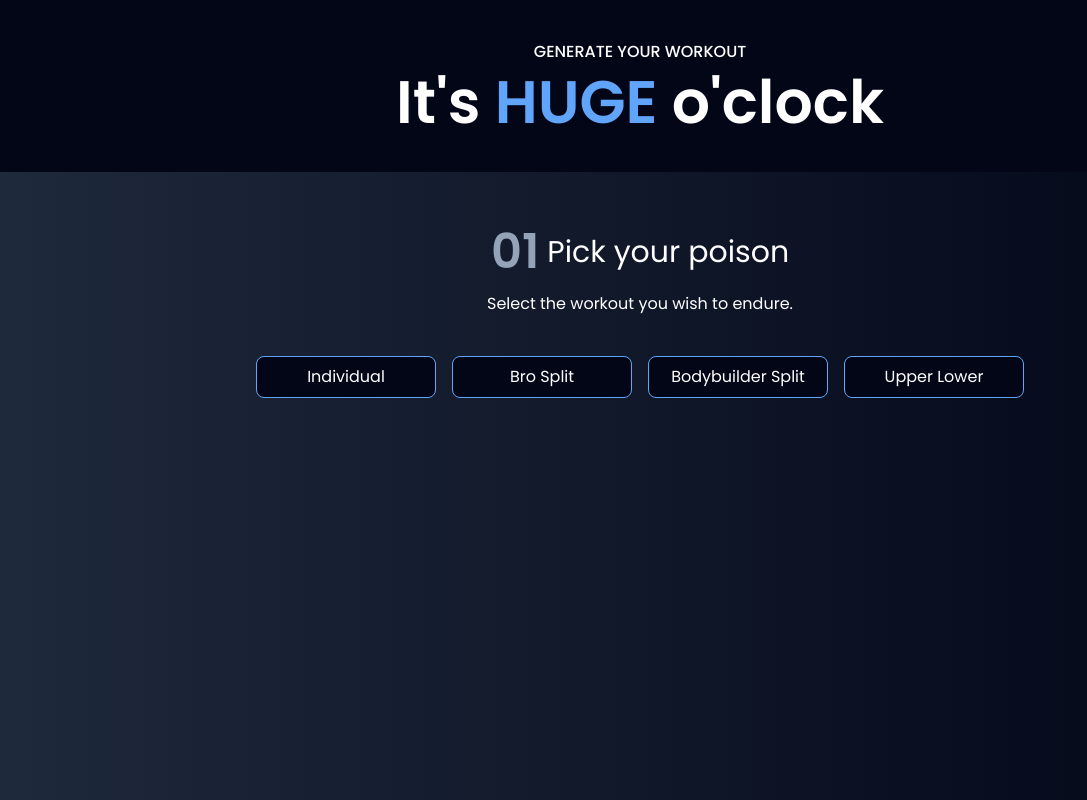
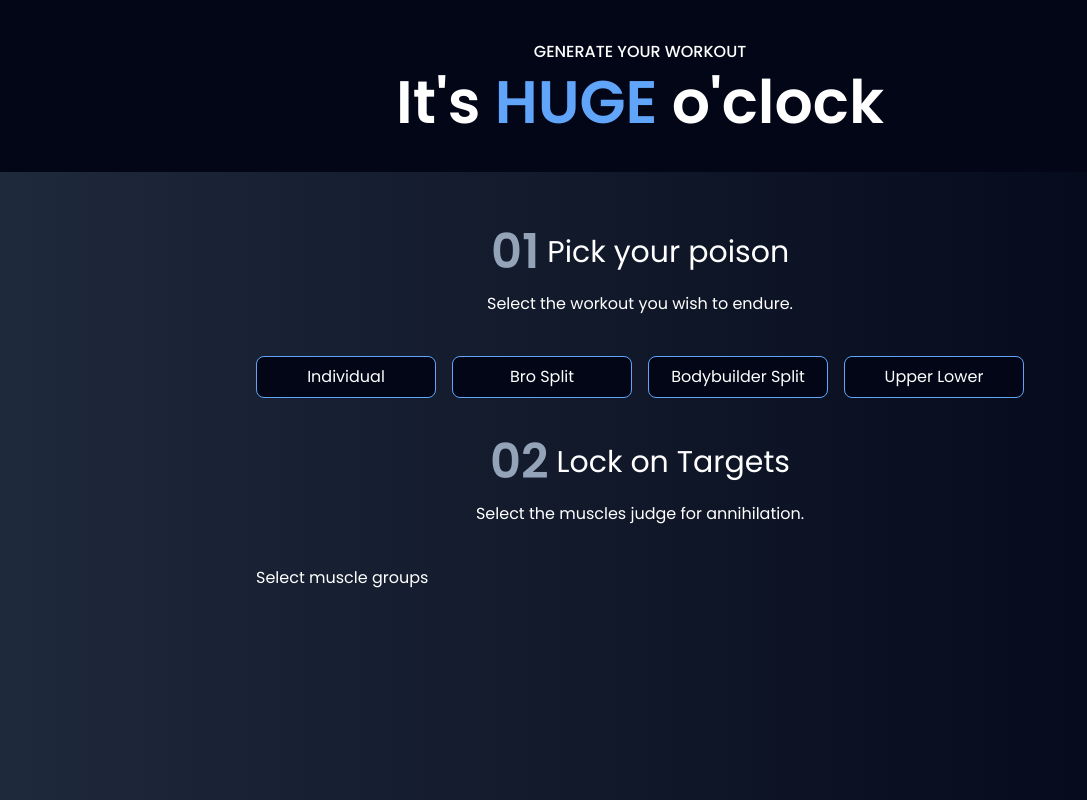
Before and after one commit to aadarshraj02/Gym-app, a React (Vite) app: page / in a window 1280 px wide. Shown: the part 800-1600 px from the top of the page, without its empty margins (0-1087 px from the left). Built offline with nearby package versions, Linux system fonts and the light colour scheme.

Commit message:
added another header and added index title and desc

```diff
--- a/src/components/Generator.jsx
+++ b/src/components/Generator.jsx
@@ -37,6 +37,16 @@ const Generator = () => {
           </button>
         ))}
       </div>
+      <Header
+        index={"02"}
+        title={"Lock on Targets"}
+        description={"Select the muscles judge for annihilation."}
+      />
+      <div className="">
+       <div>
+        <p>Select muscle groups</p>
+       </div>
+      </div>
     </SectionWrapper>
   );
 };
```
